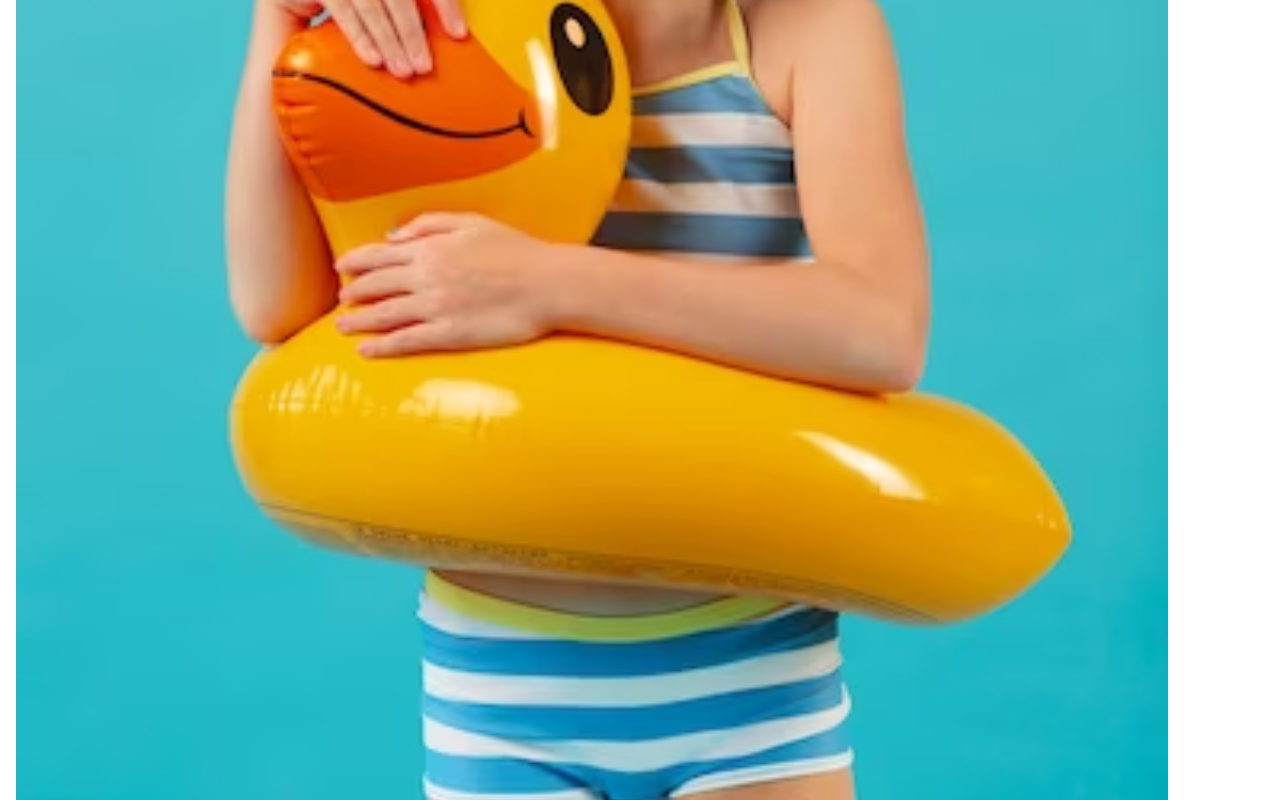
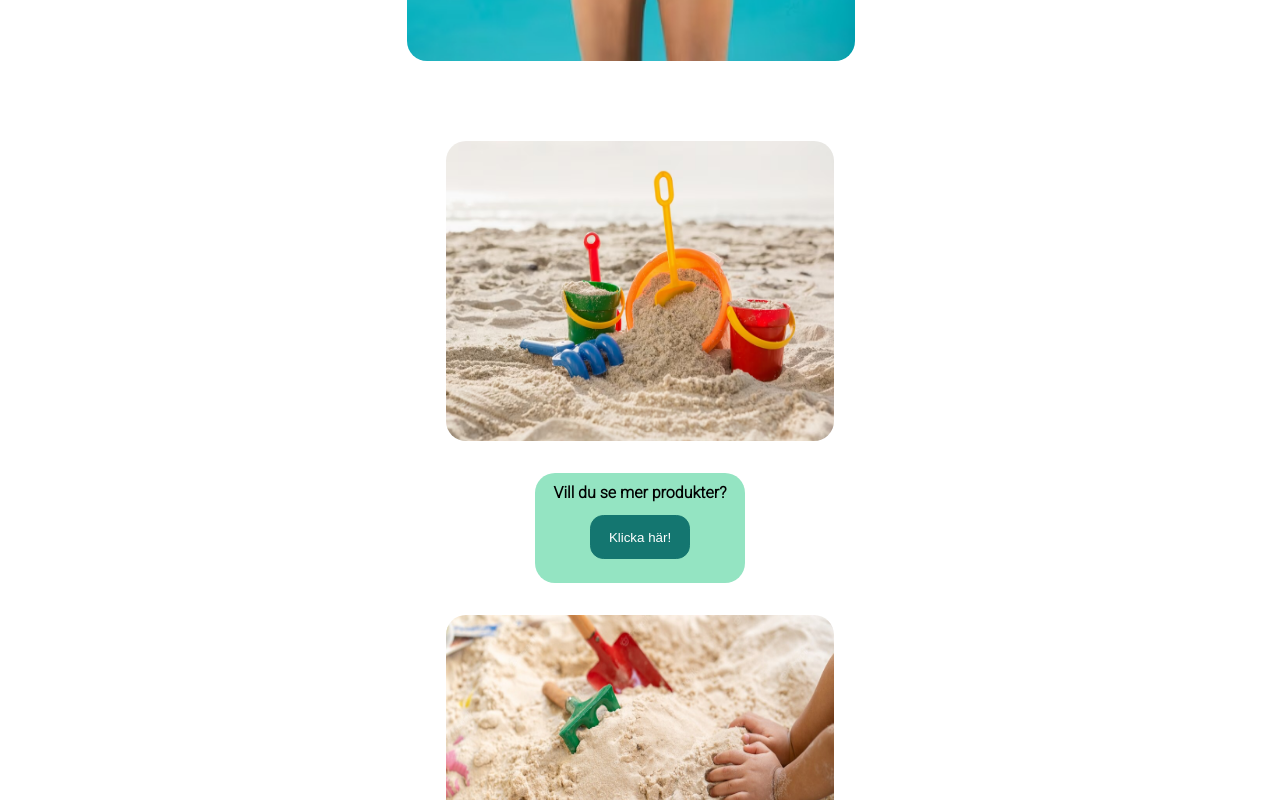
Before and after one commit to AnsoMalm/Summertoys-project, a React (Vite) app in the folder summer-toy-app/: page / in a window 1280 px wide. Shown: the part 1820-2620 px from the top of the page. Built offline with nearby package versions, Linux system fonts and the light colour scheme; a web font is replaced by a local one.

Commit message:
fixed admin log with css

```diff
--- /dev/null
+++ b/summer-toy-app/src/Stylesheet/Adminlogin.css
@@ -0,0 +1,36 @@
+section {
+	padding: 1em;
+	display: flex;
+	flex-direction: column;
+	justify-content: center;
+	align-items: center;
+}
+
+.login-container {
+	background-color: #94E4C2;
+	display: flex;
+	flex-direction: column;
+	justify-content: center;
+	padding: 1em 1em 1em 2em;
+	width: 300px;
+	height: 250px;
+	box-shadow: rgba(0, 0, 0, 0.25) 0px 25px 50px -12px;
+}
+
+#personal-input .input-text {
+	margin-left: 1em;
+}
+
+#personal-input {
+	padding: 0.4em;
+	width: 200px;
+}
+
+.input-text {
+	font-weight: bold;
+}
+
+.login-button {
+	padding: 0.4em 1em;
+	border-radius: 10px;
+}
--- a/summer-toy-app/src/Stylesheet/Home.css
+++ b/summer-toy-app/src/Stylesheet/Home.css
@@ -29,6 +29,14 @@ p {
 	width: 90%;
 	border-radius: 20px;
 	margin: 1em 1em;
+
+}
+
+.photo-container {
+	display: flex;
+	flex-direction: column;
+	justify-content: center;
+	align-items: center;
 
 }
 
@@ -65,3 +73,39 @@ p {
 	margin: 1em 1em;
 	border-radius: 20px;
 }
+
+@media screen and (min-width: 500px) {
+
+	.photo-container-girl .girl-swimsuit  {
+		display: flex;
+		flex-direction: row;
+		max-width: 500px;
+		min-height: 700px;
+	}
+
+	section {
+		display: flex;
+		flex-direction: row;
+	}
+
+	.photo-container {
+		margin-top: 3em;
+	}
+
+	.photo-container .buckets {
+		max-width: 400px;
+		height: 300px;
+	}
+
+	.photo-container .beachplay {
+		max-width: 400px;
+		height: 300px;
+	}
+	.text-container {
+		max-width: 200px;
+		max-height: 100px;
+	}
+
+
+
+}
--- a/summer-toy-app/src/components/Footer.jsx
+++ b/summer-toy-app/src/components/Footer.jsx
@@ -3,7 +3,6 @@ import { faInstagram } from "@fortawesome/free-brands-svg-icons";
 import { faFacebook } from "@fortawesome/free-brands-svg-icons";
 import { faTwitter } from "@fortawesome/free-brands-svg-icons";
 import { faRightToBracket } from "@fortawesome/free-solid-svg-icons";
-
 import { Link } from "react-router-dom"
 
 const Footer = () => (
--- a/summer-toy-app/src/components/Header.jsx
+++ b/summer-toy-app/src/components/Header.jsx
@@ -3,7 +3,7 @@ import { faBasketShopping } from "@fortawesome/free-solid-svg-icons";
 import { faShoppingBag } from "@fortawesome/free-solid-svg-icons";
 import HamburgerMenu from "./HambugerMenu.jsx"
 import { useState } from "react"
-import { NavLink } from "react-router-dom";
+import { NavLink} from "react-router-dom";
 
 
 const Header = () => {
--- a/summer-toy-app/src/main.jsx
+++ b/summer-toy-app/src/main.jsx
@@ -6,6 +6,7 @@ import './index.css'
 import './Stylesheet/Footer.css'
 import './Stylesheet/Header.css'
 import './Stylesheet/Home.css'
+import './Stylesheet/AdminLogin.css'
 
 ReactDOM.createRoot(document.getElementById('root')).render(
 
--- a/summer-toy-app/src/routes/AdminLogin.jsx
+++ b/summer-toy-app/src/routes/AdminLogin.jsx
@@ -3,10 +3,20 @@ import { Link } from "react-router-dom"
 const AdminLogin = () => {
 
 	return (
-		<>
-		<h1>Logga in</h1>
-		<button><Link to="admin-sida">Logga in</Link></button>
-		</>
+		<section>
+			<h1>Personal login</h1>
+			<form className="login-container">
+				<label className="input-text">Användarnamn: </label> <br />
+					<input type="text"
+					placeholder="Skriv in ditt användarnamn"
+					id="personal-input"></input> <br />
+				<label className="input-text">Lösenord: </label> <br />
+					<input type="text"
+					placeholder="skriv in ditt lösenord"
+					id="personal-input"></input> <br />
+				<Link to="admin-sida"><button className="login-button">Logga in</button></Link>
+			</form>
+		</section>
 	)
 }
 
--- a/summer-toy-app/src/routes/Home.jsx
+++ b/summer-toy-app/src/routes/Home.jsx
@@ -1,37 +1,43 @@
+/*Bilder till sidan*/
 import Summerheading from '../assets/img/summer-backgroundpicture.jpg'
 import SummerGirl from '../assets/img/girl-with-a-inflateted-duck.avif'
 import BucketBeach from '../assets/img/three-buckets-with-sand-spade-beach.avif'
 import Beachplay from '../assets/img/plastic-children-toys-sandpit-outdoor.jpg'
+/*Andra importer*/
+import { Link } from 'react-router-dom'
 
 const Home = () => {
 
 	return (
-		<section>
+		<main>
+		<article>
 			<h1>Leksaker till stranden</h1>
 				<p>Vi har det mesta inom strandutflykten.</p>
 				<img src={Summerheading} alt="letters of summer around stuff of summerpicture" className='summer-picture'
 				/>
 				<p>Strandleksaker för lata dagar i solen.</p>
 				<p>Vi har olika leksaker att erbjuda för strandbesöket både för stora och små.</p>
-
-		<div className="photo-container">
+		</article>
+		<section>
+			<div className="photo-container-girl">
 				<img src={SummerGirl} alt="Girl with swimsuit and inflateted duck" className='girl-swimsuit'
 				/>
+			</div>
+			<div className='photo-container'>
 				<img src={BucketBeach} alt="picture of the buckets and spade in the sand of a beach" className='buckets'
 				/>
-		</div>
 				<div className='text-container'>
 					<p>Vill du se mer produkter?</p>
+					<Link to="/våra-produkter">
 					<button className='product-button'>Klicka här!</button>
+					</Link>
 				</div>
-
-		<div className='photo-container'>
 				<img src={Beachplay} alt="children hands in the sand and toys"
 				className='beachplay'
 				/>
-
 			</div>
 		</section>
+	</main>
 	)
 }
 
--- a/summer-toy-app/src/routes/Products.jsx
+++ b/summer-toy-app/src/routes/Products.jsx
@@ -1,9 +1,13 @@
-
+import { FontAwesomeIcon } from "@fortawesome/react-fontawesome"
 
 const Products = () => {
 
 	return (
-		<h1>Våra produkter</h1>
+		<section>
+			<h1>Våra produkter</h1>
+
+		</section>
+
 	)
 }
 
--- a/summer-toy-app/src/routes/Root.jsx
+++ b/summer-toy-app/src/routes/Root.jsx
@@ -1,6 +1,7 @@
 import { Outlet } from 'react-router-dom'
 import Header from '../components/Header.jsx'
 import Footer from '../components/Footer.jsx'
+
 
 const Root = () => {
 
--- a/summer-toy-app/src/routes/ShoppingCart.jsx
+++ b/summer-toy-app/src/routes/ShoppingCart.jsx
@@ -3,7 +3,11 @@
 const ShoppingCart = () => {
 
 	return (
-		<h1>Varukorg</h1>
+		<section>
+			<h1>Varukorg</h1>
+			<div className="cart-container">
+			</div>
+		</section>
 	)
 }
 
```
Also changed, not shown: summer-toy-app/src/routes/ProductInfo.jsx (added, +16 -0 lines). Lines whose indentation alone changed are shown as unchanged.
